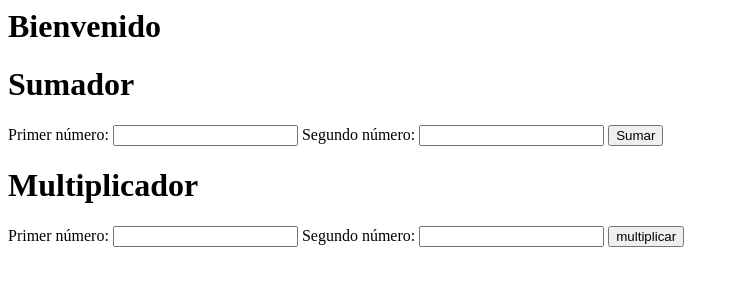
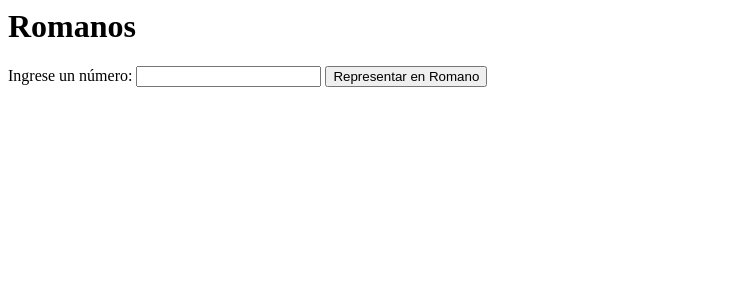
Before and after one commit to jona-terceros/Romanos, a website built with Parcel: page index.html in a window 1280 px wide. Shown: the whole page, without its empty margins (0-739 px from the left). Built offline with nearby package versions, Linux system fonts and the light colour scheme.

Commit message:
introducir numero y representarlo en romano (interfaz de usuario)

```diff
--- a/index.html
+++ b/index.html
@@ -1,24 +1,13 @@
 <html>
   <body>
-    <h1>Bienvenido</h1>
-    <h1>Sumador</h1>
-    <form id="sumar-form">
-      <label for="primer-numero">Primer número:</label>
-      <input type="number" id="primer-numero" />
-      <label for="segundo-numero">Segundo número:</label>
-      <input type="number" id="segundo-numero" />
-      <input type="submit" value="Sumar" id="sumar-button" />
+    <h1>Romanos</h1>
+    <form id="romanos-form">
+      <label for="numero">Ingrese un número:</label>
+      <input type="number" id="numero" />
+      <input type="submit" value="Representar en Romano" id="conversion-button" />
     </form>
     <div id="resultado-div"></div>
-    <h1>Multiplicador</h1>
-    <form id="multiplicar-form">
-      <label for="primer-numero-m">Primer número:</label>
-      <input type="number" id="primer-numero-m" />
-      <label for="segundo-numero">Segundo número:</label>
-      <input type="number" id="segundo-numero-m" />
-      <input type="submit" value="multiplicar" id="multiplicar-button" />
-    </form>
-    <div id="resultado-div-mult"></div>
+
     <script type="module" src="./src/presenter.js"></script>
   </body>
 </html>
--- a/src/presenter.js
+++ b/src/presenter.js
@@ -1,33 +1,11 @@
-import sumar from "./sumador";
-import multiplicar from "./multiplicador";
+import romano from "./romanos";
 
-const first = document.querySelector("#primer-numero");
-const second = document.querySelector("#segundo-numero");
-const form = document.querySelector("#sumar-form");
+const num = document.querySelector("#numero");
+const form = document.querySelector("#romanos-form");
 const div = document.querySelector("#resultado-div");
-
-const first_m = document.querySelector("#primer-numero-m");
-const second_m = document.querySelector("#segundo-numero-m");
-const form2 = document.querySelector("#multiplicar-form");
-const div_mult = document.querySelector("#resultado-div-mult")
 
 form.addEventListener("submit", (event) => {
   event.preventDefault();
 
-  const firstNumber = Number.parseInt(first.value);
-  const secondNumber = Number.parseInt(second.value);
-
-  div.innerHTML = "<p>" + sumar(firstNumber, secondNumber) + "</p>";
-
-
+  div.innerHTML = "El numero representado en romano es: <p>" + romano(num.value) + "</p>";
 });
-
-form2.addEventListener("submit", (event) => {
-  event.preventDefault();
-
-  const firstNumber = Number.parseInt(first_m.value);
-  const secondNumber = Number.parseInt(second_m.value);
-
-  div_mult.innerHTML = "<p>" + multiplicar(firstNumber, secondNumber) + "</p>";
-
-});
```
